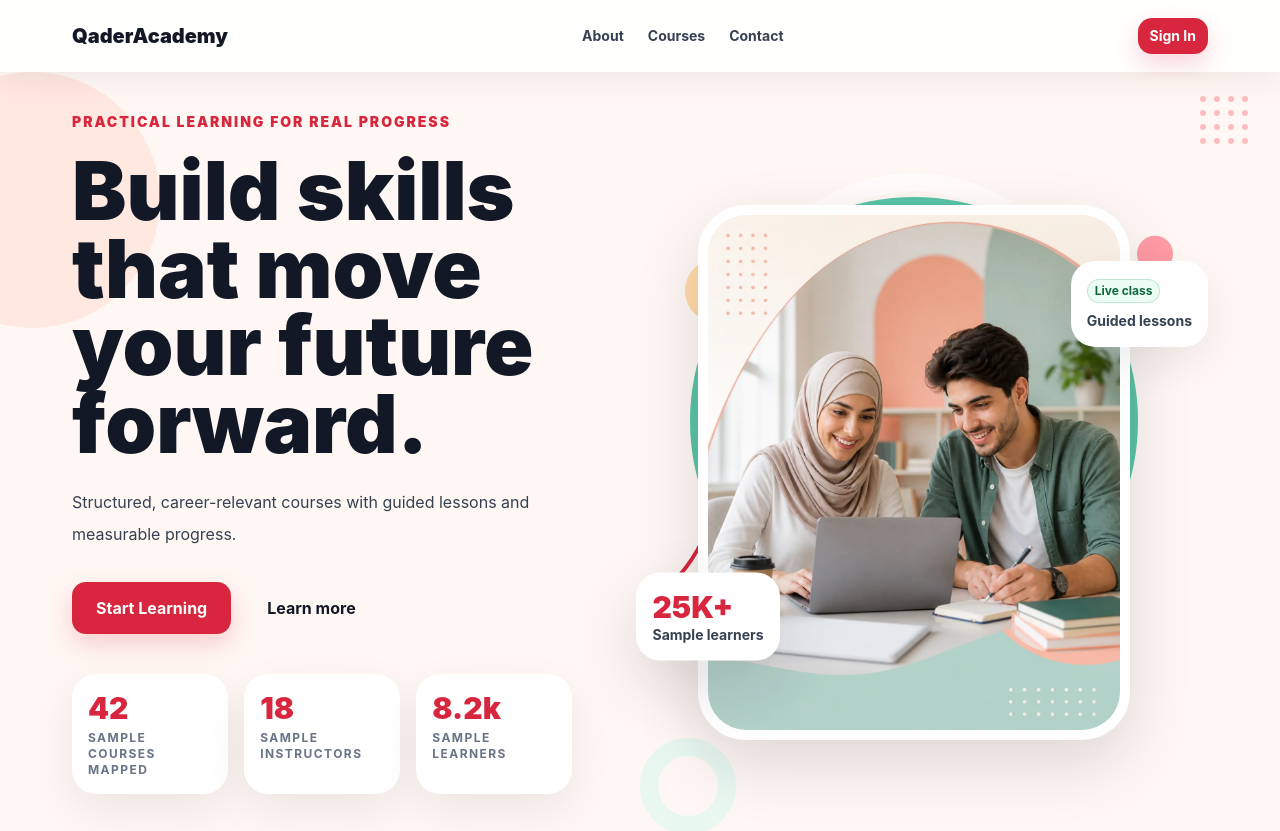
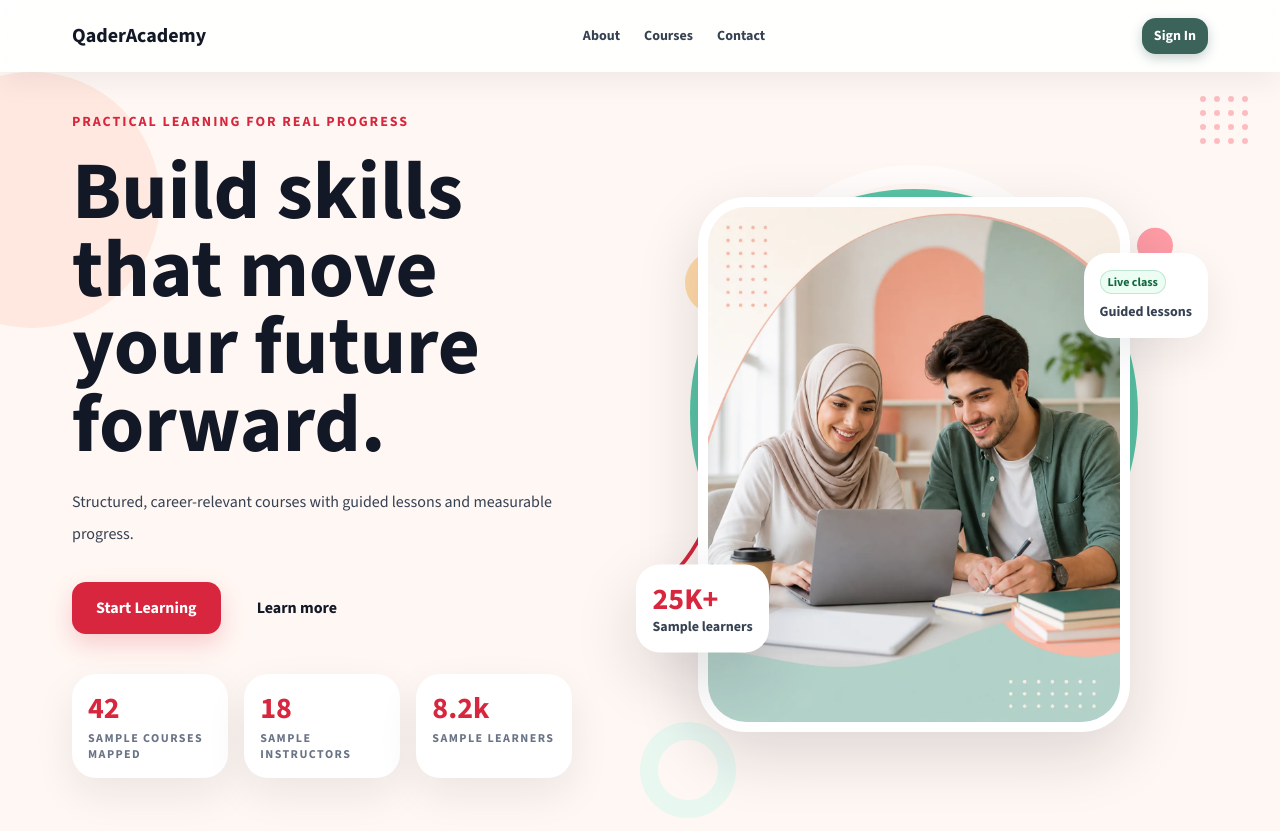
Before and after one commit to internKaram/qader-academy, a React (Vite) app in the folder frontend/: page / in a window 1280 px wide. Shown: the top 831 px of the page. Built offline with nearby package versions, Linux system fonts and the light colour scheme.

Commit message:
changed the font, changed the "Sign in" color (based on Salem's request)

```diff
--- a/frontend/index.html
+++ b/frontend/index.html
@@ -4,6 +4,9 @@
     <meta charset="UTF-8" />
     <link rel="icon" type="image/svg+xml" href="/favicon.svg" />
     <meta name="viewport" content="width=device-width, initial-scale=1.0" />
+    <link rel="preconnect" href="https://fonts.googleapis.com" />
+    <link rel="preconnect" href="https://fonts.gstatic.com" crossorigin />
+    <link href="https://fonts.googleapis.com/css2?family=Source+Sans+3:ital,wght@0,400;0,600;0,700;0,800;0,900;1,400;1,700&display=swap" rel="stylesheet" />
     <title>qader-academy</title>
   </head>
   <body>
--- a/frontend/src/pages/HomePage.tsx
+++ b/frontend/src/pages/HomePage.tsx
@@ -263,7 +263,10 @@ export function HomePage() {
               Contact
             </a>
           </nav>
-          <Button size="sm" onClick={() => navigateTo('/login')}>
+          <Button size="sm" onClick={() => navigateTo('/login')} style={{
+            backgroundColor: '#3b635a',
+            boxShadow: '0 4px 12px rgba(59, 99, 90, 0.3)',
+          }}>
             Sign In
           </Button>
         </div>
--- a/frontend/src/styles/globals.css
+++ b/frontend/src/styles/globals.css
@@ -49,8 +49,8 @@
   --color-info-dark: #1d4ed8;
 
   /* Fonts */
-  --font-sans: "Inter", "Tajawal", ui-sans-serif, system-ui, sans-serif;
-  --font-display: "Tajawal", "Inter", ui-sans-serif, system-ui, sans-serif;
+  --font-sans: "Source Sans 3", ui-sans-serif, system-ui, sans-serif;
+  --font-display: "Source Sans 3", ui-sans-serif, system-ui, sans-serif;
 
   /* Custom typography */
   --text-display-md: 3rem;
```
